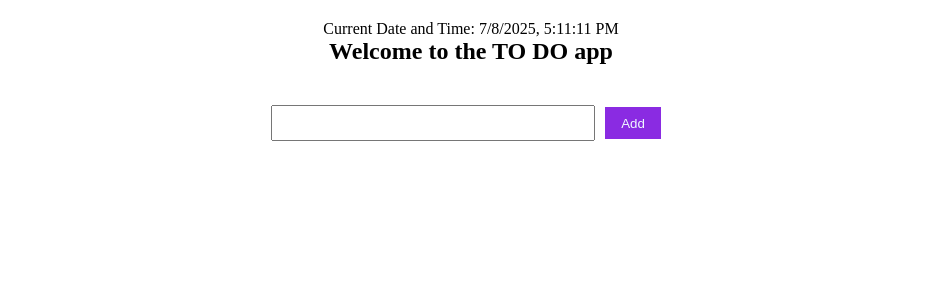
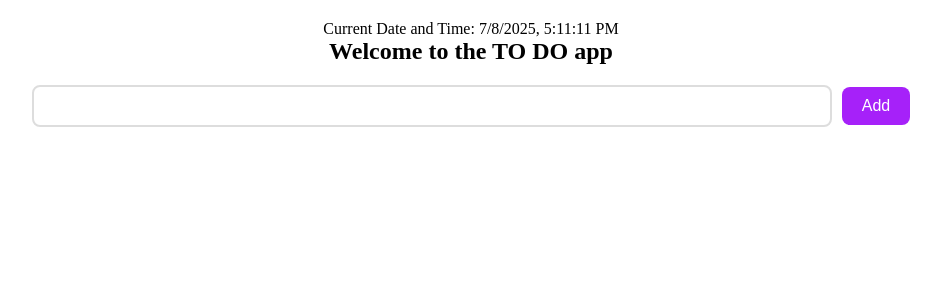
Before and after one commit to konwardk/react-to-do, a React (Vite) app: page / in a window 1280 px wide. Shown: the top 300 px of the page, without its empty margins (169-1110 px from the left). Built offline with nearby package versions, Linux system fonts and the light colour scheme.

Commit message:
add style for the input

```diff
--- a/src/assets/css/todo.css
+++ b/src/assets/css/todo.css
@@ -6,23 +6,44 @@
     margin-top: 20px;
     text-align: center;
 }
-.todo-form{
-    margin: 2rem;
+.todo-form {
+  display: flex;
+  gap: 10px;
+  margin-top: 20px;
+  justify-content: center;
+  align-items: center;
 }
-.form-btn{
-    margin: 10px;
-    height: 2rem;
-    width: 3.5rem;
-    background-color: blueviolet;
-    color: aliceblue;
-    outline: none;
-    border: none;
-    cursor: pointer;
+
+.input-todo {
+  padding: 10px 14px;
+  border: 2px solid #ddd;
+  border-radius: 8px;
+  font-size: 16px;
+  width: 60%;
+  transition: border-color 0.3s ease;
+  outline: none;
 }
-.input-todo{
-    height: 2rem;
-    width: 20rem;
+
+.input-todo:focus {
+  border-color: rgb(166, 33, 249);
+  box-shadow: 0 0 5px rgba(76, 175, 80, 0.3);
 }
+
+.form-btn {
+  padding: 10px 20px;
+  background-color: rgb(166, 33, 249);
+  border: none;
+  color: white;
+  border-radius: 8px;
+  font-size: 16px;
+  cursor: pointer;
+  transition: background-color 0.3s ease;
+}
+
+.form-btn:hover {
+  background-color: rgb(166, 33, 249);
+}
+
 .tasks{
     margin: 10px;
 }
```
